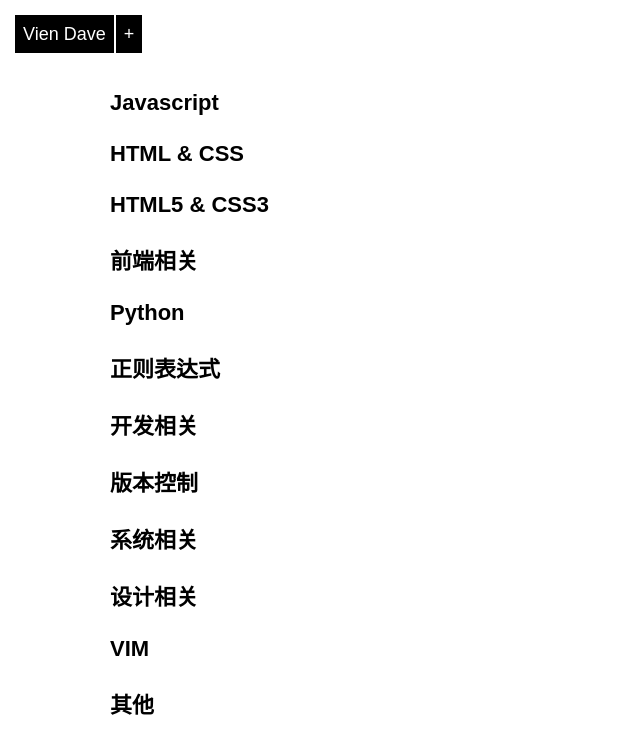
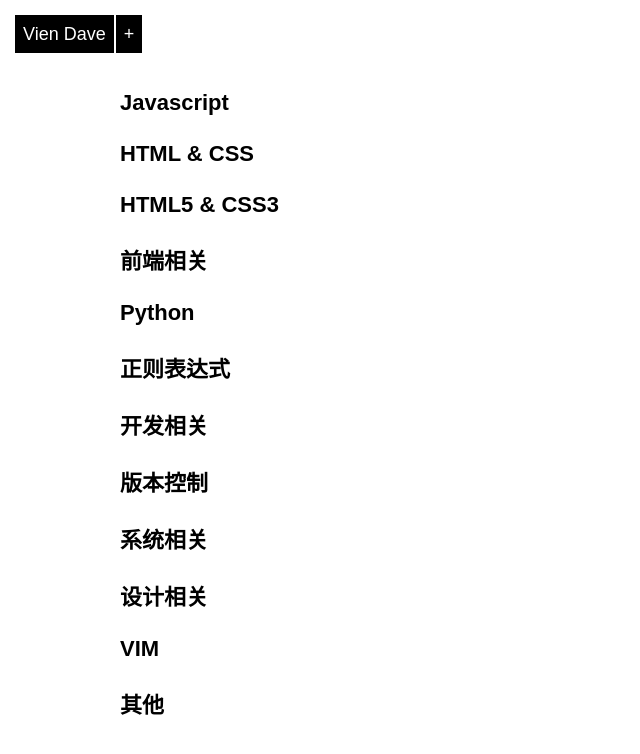
Before and after one commit to geeklive/geeklive.github.io, a Jekyll site: the page built from wiki.md, in a window 1280 px wide. Shown: the top 754 px of the page, without its empty margins (0-640 px from the left). Built offline with Jekyll 4.4.1, drawn with Linux system fonts in a browser that asks for light colours; Markdown is read by kramdown in place of the engine named in the settings; comment, search, counter and statistics services are not loaded.

Commit message:
Update default.css

```diff
--- a/global/css/default.css
+++ b/global/css/default.css
@@ -112,6 +112,7 @@ pre ol{margin-left:25px;list-style-type:decimal;}
 .index-content #cateBar { display:inline-block; zoom:1; height:3px; background:red; position:relative; width:0; }
 
 /***************Wiki Style*****************/
+.wiki{margin-left:10px;}
 .wiki h2{cursor:pointer;}
 .wiki ul{margin-left:30px;margin-bottom:20px;list-style:disc}
 .wiki ul li{margin-bottom:5px;}
```
